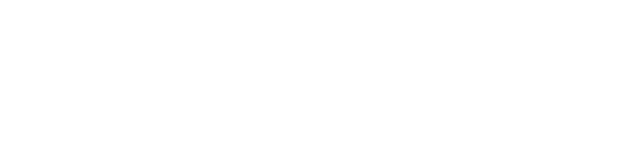
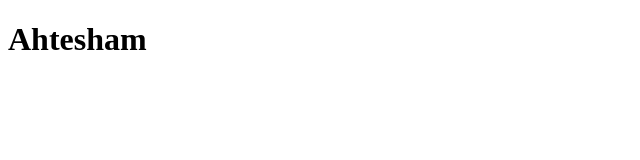
Before and after one commit to MohdAhteshamHasan/GitPractice, a plain HTML site: page index.html in a window 1280 px wide. Shown: the whole page, without its empty margins (0-640 px from the left). Drawn offline with Linux system fonts and the light colour scheme.

Commit message:
New commit

```diff
--- a/index.html
+++ b/index.html
@@ -6,6 +6,6 @@
     <title>Document</title>
 </head>
 <body>
-
+    <h1>Ahtesham</h1>
 </body>
 </html>
```
